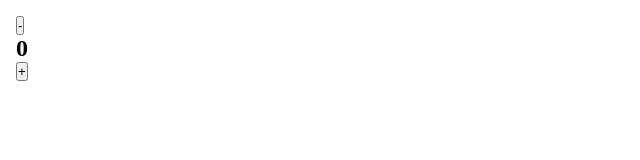
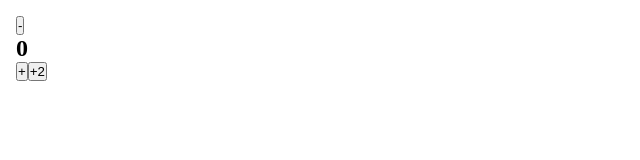
Before and after one commit to Mortharion-tech/practice-lectures, a React (Create React App) app in the folder react-hooks/: page / in a window 1280 px wide. Shown: the top 160 px of the page, without its empty margins (0-640 px from the left). Built offline with nearby package versions, Linux system fonts and the light colour scheme.

Commit message:
Implemented setCounter

```diff
--- a/react-hooks/src/App.js
+++ b/react-hooks/src/App.js
@@ -4,7 +4,7 @@ function App() {
 
   const [counter, setCounter] = useState(0);
 
-  const increment = () => setCounter(counter + 1);
+  const increment = () => setCounter((value) => value + 1);
   const decrement = () => setCounter(counter - 1);
 
   return (
@@ -12,6 +12,10 @@ function App() {
       <button onClick={decrement}>-</button>
       <h2>{counter}</h2>
       <button onClick={increment}>+</button>
+      <button onClick={() => {
+        increment();
+        increment();
+      }}>+2</button>
     </div>
   );
 }
```
